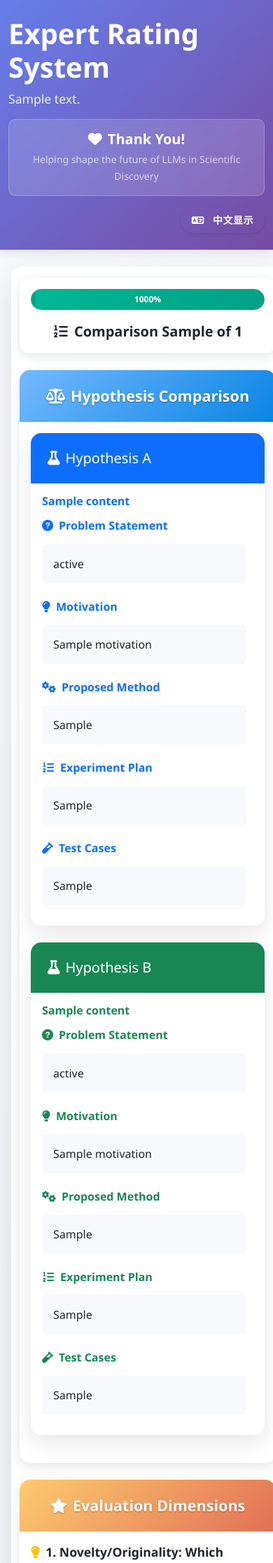
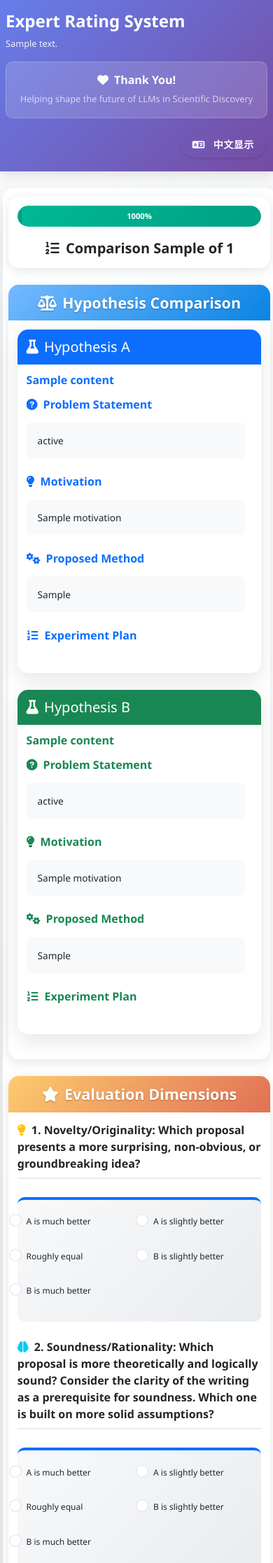
Before and after one commit to menggesun1997/hypothesis-expert-rating-system, a Flask app: template templates/rate_topic.html in a window 390 px wide. Shown: the top 2234 px of the page at 70% size. Run offline with Flask 3, Linux system fonts and the light colour scheme; the template is opened without the code that fills it: most values are stand-ins (such as "Sample title", 1, 10 or a date in 2020); parts of the project's set-up code (start-up, migrations or seed data) failed here and were passed over.

Commit message:
优化移动端响应式设计，改善手机端显示效果

```diff
--- a/static/css/style.css
+++ b/static/css/style.css
@@ -395,37 +395,230 @@
 
 /* 响应式调整 */
 @media (max-width: 768px) {
+    /* 主要容器调整 */
     main {
-        margin: 1rem !important;
+        margin: 0.5rem !important;
         padding: 1rem;
         border-radius: 15px;
     }
 
+    .container {
+        padding-left: 0.5rem;
+        padding-right: 0.5rem;
+    }
+
+    /* 头部区域调整 */
+    .expert-rating-header {
+        padding: 1rem 0;
+    }
+
+    .expert-rating-header h1 {
+        font-size: 1.8rem;
+        margin-bottom: 0.5rem;
+    }
+
+    .expert-rating-header .subtitle {
+        font-size: 0.9rem;
+    }
+
     .hero-section {
-        padding: 2rem 0;
-        margin-bottom: 2rem;
+        padding: 1.5rem 0;
+        margin-bottom: 1.5rem;
+    }
+
+    /* 卡片调整 */
+    .card {
+        margin-bottom: 1rem;
     }
 
     .card-body {
         padding: 1rem;
     }
 
-    .btn-lg {
-        padding: 12px 25px;
-        font-size: 1rem;
+    .card-header {
+        padding: 1rem;
     }
 
+    /* 主题卡片在移动端的特殊调整 */
+    .topic-card .card-body {
+        padding: 1rem 0.8rem;
+    }
+
+    .topic-description {
+        min-height: auto;
+        padding: 0.5rem 0;
+    }
+
+    /* 按钮调整 */
+    .btn-lg {
+        padding: 10px 20px;
+        font-size: 0.9rem;
+        width: 100%;
+        margin-bottom: 0.5rem;
+    }
+
+    .btn {
+        font-size: 0.85rem;
+        padding: 8px 16px;
+    }
+
+    /* 评分区域调整 */
     .rating-scale {
         margin-left: 0;
         border-left: none;
         border-top: 4px solid var(--primary-color);
-        padding-left: 0;
-        padding-top: 1rem;
+        padding: 1rem 0.5rem;
         margin-top: 1rem;
     }
 
+    .rating-scale .form-check {
+        display: block;
+        margin-right: 0;
+        margin-bottom: 0.5rem;
+        padding: 0.3rem 0.5rem;
+    }
+
+    .rating-scale .form-check-label {
+        font-size: 0.8rem;
+        white-space: normal;
+        line-height: 1.3;
+    }
+
+    /* 假设内容调整 */
     .hypothesis-content {
-        max-height: 600px;
+        max-height: 500px;
+        font-size: 0.9rem;
+        line-height: 1.4;
+    }
+
+    /* 进度条调整 */
+    .progress {
+        height: 25px;
+        margin-bottom: 1rem;
+    }
+
+    .progress-bar {
+        font-size: 0.8rem;
+    }
+
+    /* 表格调整 */
+    .table {
+        font-size: 0.8rem;
+    }
+
+    /* 导航栏调整 */
+    .navbar-brand {
+        font-size: 1.2rem;
+    }
+
+    /* 统一头部调整 */
+    .unified-header {
+        padding: 1rem;
+    }
+
+    .unified-header h3 {
+        font-size: 1.3rem;
+    }
+
+    .unified-header p {
+        font-size: 0.9rem;
+    }
+
+    /* 感谢徽章调整 */
+    .thank-you-badge {
+        padding: 1rem;
+        margin-top: 1rem;
+    }
+
+    .thank-you-badge h5 {
+        font-size: 1rem;
+    }
+
+    .thank-you-badge small {
+        font-size: 0.8rem;
+    }
+
+    /* 语言切换按钮调整 */
+    .language-toggle .btn {
+        font-size: 0.75rem;
+        padding: 0.4rem 0.8rem;
+        margin: 0.2rem;
+    }
+
+    /* 评分维度标签调整 */
+    .rating-dimension-label {
+        font-size: 1rem;
+        margin-bottom: 10px;
+    }
+
+    /* 警告框调整 */
+    .alert {
+        font-size: 0.85rem;
+        padding: 0.8rem;
+    }
+
+    /* 徽章调整 */
+    .badge {
+        font-size: 0.7rem;
+        padding: 0.3rem 0.6rem;
+    }
+}
+
+/* 超小屏幕调整 (手机竖屏) */
+@media (max-width: 480px) {
+    main {
+        margin: 0.25rem !important;
+        padding: 0.8rem;
+    }
+
+    .expert-rating-header h1 {
+        font-size: 1.5rem;
+    }
+
+    .expert-rating-header .subtitle {
+        font-size: 0.8rem;
+    }
+
+    .card-body {
+        padding: 0.8rem;
+    }
+
+    .card-header {
+        padding: 0.8rem;
+    }
+
+    .btn-lg {
+        padding: 8px 16px;
+        font-size: 0.85rem;
+    }
+
+    .rating-scale {
+        padding: 0.8rem 0.3rem;
+    }
+
+    .rating-scale .form-check-label {
+        font-size: 0.75rem;
+    }
+
+    .hypothesis-content {
+        max-height: 400px;
+        font-size: 0.85rem;
+    }
+
+    .unified-header h3 {
+        font-size: 1.1rem;
+    }
+
+    .unified-header p {
+        font-size: 0.8rem;
+    }
+
+    .progress {
+        height: 20px;
+    }
+
+    .progress-bar {
+        font-size: 0.7rem;
     }
 }
 
```
